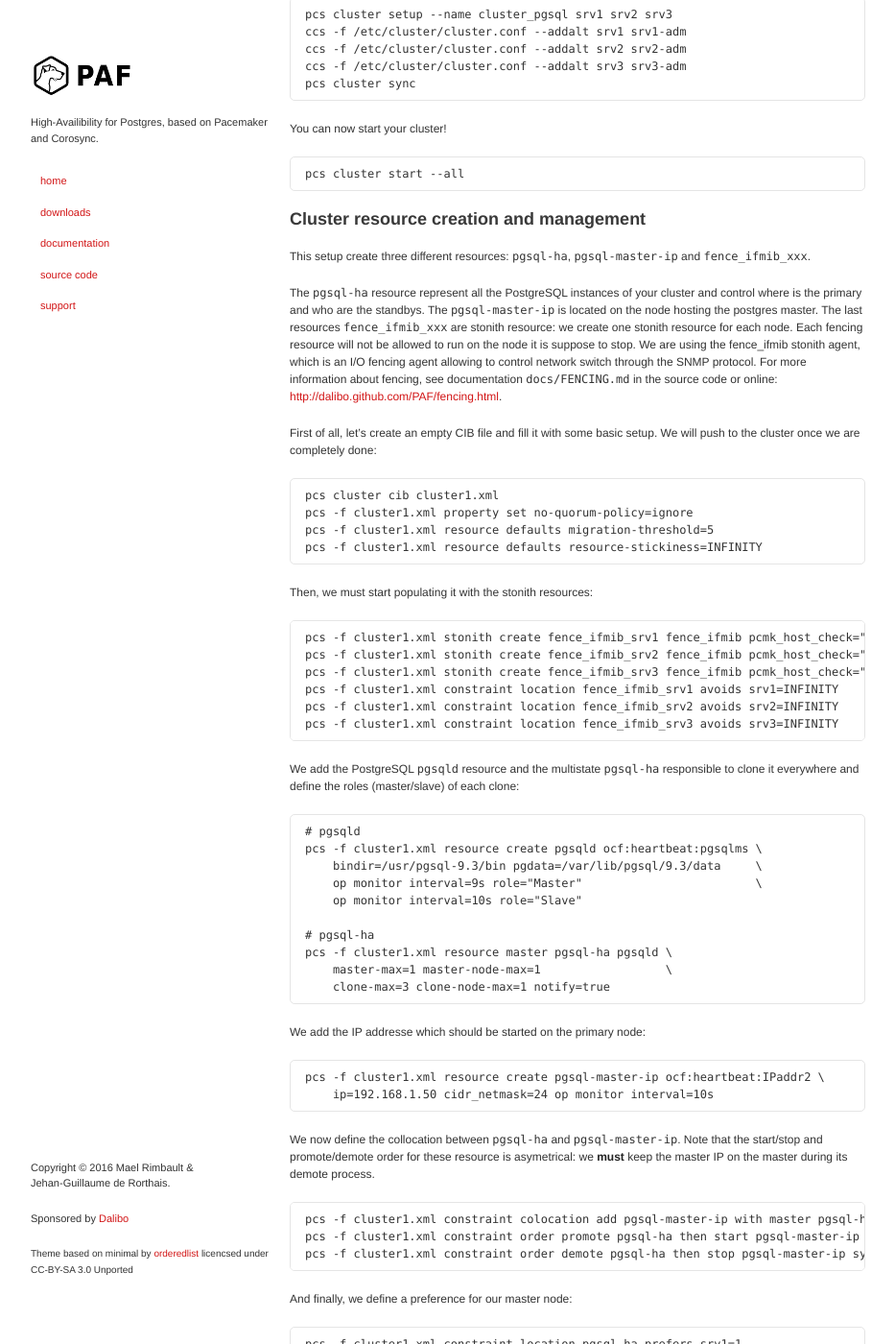
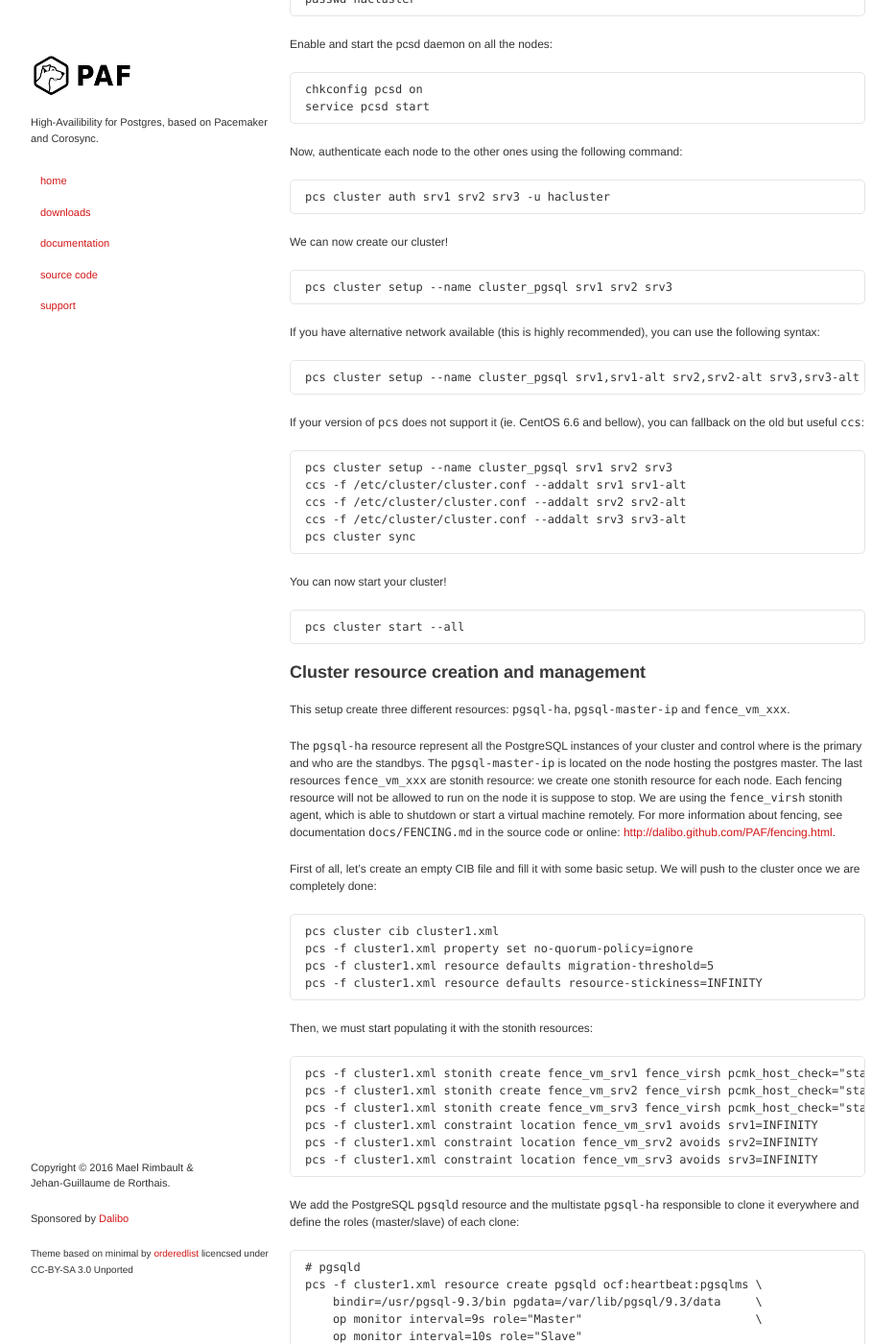
Before and after one commit to ClusterLabs/PAF, a Jekyll site: the page built from Quick_Start-CentOS-6.md, in a window 1280 px wide and 1400 px high, scrolled down 3037 px. Shown: the whole window at 96% size, without its empty margins (173-1106 px from the left). Built offline with Jekyll 4.4.1, drawn with Linux system fonts in a browser that asks for light colours; some of the changed text lies outside the part shown.

Commit message:
Various fixes in quick starts

````diff
--- a/Quick_Start-CentOS-6.md
+++ b/Quick_Start-CentOS-6.md
@@ -23,12 +23,12 @@ all your servers names can be resolved to the correct IPs. We usually set this
 in the `/etc/hosts` file:
 
 ```
-192.168.1.51 srv1
-192.168.1.52 srv2
-192.168.1.53 srv3
-192.168.2.51 srv1-adm
-192.168.2.52 srv2-adm
-192.168.2.53 srv3-adm
+192.168.122.51 srv1
+192.168.122.52 srv2
+192.168.122.53 srv3
+192.168.123.51 srv1-alt
+192.168.123.52 srv2-alt
+192.168.123.53 srv3-alt
 ```
 
 Finally, we have to allow the network traffic related to the cluster and
@@ -114,24 +113,46 @@ hot_standby_feedback = on
 EOP
 
 cat <<EOP >> pg_hba.conf
+# forbid self-replication
+host replication postgres 192.168.122.50/32 reject
+host replication postgres $(hostname -s) reject
+
+# allow any standby connection
 host replication postgres 0.0.0.0/0 trust
 EOP
 
 cat <<EOP > recovery.conf.pcmk
 standby_mode = on
-primary_conninfo = 'host=192.168.1.50'
+primary_conninfo = 'host=192.168.122.50 application_name=$(hostname -s)'
 recovery_target_timeline = 'latest'
 EOP
 
-# As root
+exit
 
 service postgresql-9.3 start
+ip addr add 192.168.122.50/24 dev eth0
 ```
 
 Now, on each standby, clone the primary. E.g.:
 
 ```
-pg_basebackup -h srv1 -D ~postgres/9.3/data/ -X stream -R -P
+su - postgres
+
+pg_basebackup -h srv1 -D ~postgres/9.3/data/ -X stream -P
+
+cd ~postgres/9.3/data/
+
+cat <<EOP > recovery.conf.pcmk
+standby_mode = on
+primary_conninfo = 'host=192.168.122.50 application_name=$(hostname -s)'
+recovery_target_timeline = 'latest'
+EOP
+
+cp recovery.conf.pcmk recovery.conf
+
+exit
+
+service postgresql-9.3 start
 ```
 
 Finally, make sure to stop the PostgreSQL services __everywhere__ and to
@@ -141,6 +162,12 @@ you:
 ```
 service postgresql-9.3 stop
 chkconfig postgresql-9.3 off
+```
+
+And remove the master IP address from `srv1`:
+
+```
+ip addr del 192.168.122.50/24 dev eth0
 ```
 
 ## Cluster setup
@@ -182,17 +209,17 @@ If you have alternative network available (this is highly recommended), you can
 use the following syntax:
 
 ```
-pcs cluster setup --name cluster_pgsql srv1,srv1-adm srv2,srv2-adm srv3,srv3-adm
+pcs cluster setup --name cluster_pgsql srv1,srv1-alt srv2,srv2-alt srv3,srv3-alt
 ```
 
-If your version of `pcs` does not support it, you can fallback on the old but
-useful `ccs`:
+If your version of `pcs` does not support it (ie. CentOS 6.6 and bellow), you
+can fallback on the old but useful `ccs`:
 
 ```
 pcs cluster setup --name cluster_pgsql srv1 srv2 srv3
-ccs -f /etc/cluster/cluster.conf --addalt srv1 srv1-adm
-ccs -f /etc/cluster/cluster.conf --addalt srv2 srv2-adm
-ccs -f /etc/cluster/cluster.conf --addalt srv3 srv3-adm
+ccs -f /etc/cluster/cluster.conf --addalt srv1 srv1-alt
+ccs -f /etc/cluster/cluster.conf --addalt srv2 srv2-alt
+ccs -f /etc/cluster/cluster.conf --addalt srv3 srv3-alt
 pcs cluster sync
 ```
 
@@ -206,17 +233,17 @@ pcs cluster start --all
 ## Cluster resource creation and management
 
 This setup create three different resources: `pgsql-ha`, `pgsql-master-ip`
-and `fence_ifmib_xxx`.
+and `fence_vm_xxx`.
 
 The `pgsql-ha` resource represent all the PostgreSQL instances of your cluster
 and control where is the primary and who are the standbys. The
 `pgsql-master-ip` is located on the node hosting the postgres master. The last
-resources `fence_ifmib_xxx` are stonith resource: we create one stonith
+resources `fence_vm_xxx` are stonith resource: we create one stonith
 resource for each node. Each fencing resource will not be allowed to run on the
-node it is suppose to stop. We are using the fence_ifmib stonith agent, which is
-an I/O fencing agent allowing to control network switch through the SNMP
-protocol. For more information about fencing, see documentation
-`docs/FENCING.md` in the source code or online:
+node it is suppose to stop. We are using the `fence_virsh` stonith agent, which
+is able to shutdown or start a virtual machine remotely. For more information
+about fencing, see documentation `docs/FENCING.md` in the source code or
+online:
 [http://dalibo.github.com/PAF/fencing.html]({{ site.baseurl }}/fencing.html).
 
 First of all, let's create an empty CIB file and fill it with some basic setup.
@@ -232,12 +259,12 @@ pcs -f cluster1.xml resource defaults resource-stickiness=INFINITY
 Then, we must start populating it with the stonith resources:
 
 ```
-pcs -f cluster1.xml stonith create fence_ifmib_srv1 fence_ifmib pcmk_host_check="static-list" pcmk_host_list="srv1" ipaddr="192.168.1.4" port="11" community="private" action="off"
-pcs -f cluster1.xml stonith create fence_ifmib_srv2 fence_ifmib pcmk_host_check="static-list" pcmk_host_list="srv2" ipaddr="192.168.1.4" port="12" community="private" action="off"
-pcs -f cluster1.xml stonith create fence_ifmib_srv3 fence_ifmib pcmk_host_check="static-list" pcmk_host_list="srv3" ipaddr="192.168.1.4" port="13" community="private" action="off"
-pcs -f cluster1.xml constraint location fence_ifmib_srv1 avoids srv1=INFINITY
-pcs -f cluster1.xml constraint location fence_ifmib_srv2 avoids srv2=INFINITY
-pcs -f cluster1.xml constraint location fence_ifmib_srv3 avoids srv3=INFINITY
+pcs -f cluster1.xml stonith create fence_vm_srv1 fence_virsh pcmk_host_check="static-list" pcmk_host_list="srv1" ipaddr="192.168.122.1" login="root" port="srv1-c6" action="off" identity_file="/root/.ssh/id_rsa"
+pcs -f cluster1.xml stonith create fence_vm_srv2 fence_virsh pcmk_host_check="static-list" pcmk_host_list="srv2" ipaddr="192.168.122.1" login="root" port="srv2-c6" action="off" identity_file="/root/.ssh/id_rsa"
+pcs -f cluster1.xml stonith create fence_vm_srv3 fence_virsh pcmk_host_check="static-list" pcmk_host_list="srv3" ipaddr="192.168.122.1" login="root" port="srv3-c6" action="off" identity_file="/root/.ssh/id_rsa"
+pcs -f cluster1.xml constraint location fence_vm_srv1 avoids srv1=INFINITY
+pcs -f cluster1.xml constraint location fence_vm_srv2 avoids srv2=INFINITY
+pcs -f cluster1.xml constraint location fence_vm_srv3 avoids srv3=INFINITY
 ```
 
 We add the PostgreSQL `pgsqld` resource and the multistate `pgsql-ha`
@@ -261,7 +288,7 @@ We add the IP addresse which should be started on the primary node:
 
 ```
 pcs -f cluster1.xml resource create pgsql-master-ip ocf:heartbeat:IPaddr2 \
-    ip=192.168.1.50 cidr_netmask=24 op monitor interval=10s
+    ip=192.168.122.50 cidr_netmask=24 op monitor interval=10s
 ```
 
 We now define the collocation between `pgsql-ha` and `pgsql-master-ip`.
@@ -320,7 +347,7 @@ not supported:
 
 ```
 pcs cluster node add srv4
-ccs -f /etc/cluster/cluster.conf --addalt srv4 srv4-adm
+ccs -f /etc/cluster/cluster.conf --addalt srv4 srv4-alt
 pcs cluster sync
 ```
 
@@ -340,8 +367,9 @@ pcs resource meta pgsql-ha clone-max=4
 Add the stonith agent for the new node:
 
 ```
-pcs stonith create fence_ifmib_srv4 fence_ifmib pcmk_host_check="static-list" pcmk_host_list="srv4" ipaddr="192.168.1.4" port="14" community="private" action="off"
-pcs constraint location fence_ifmib_srv4 avoids srv4=INFINITY
+pcs stonith create fence_vm_srv4 fence_virsh pcmk_host_check="static-list" pcmk_host_list="srv4" ipaddr="192.168.122.1" login="root" port="srv4-c6" action="off" identity_file="/root/.ssh/id_rsa"
+
+pcs constraint location fence_vm_srv4 avoids srv4=INFINITY
 ```
 
 And you can now exit your maintenance mode:
````
Also changed, not shown: other parts of Quick_Start-CentOS-6.md (+2 -3 lines), Quick_Start-CentOS-7.md (+22 -3 lines).
